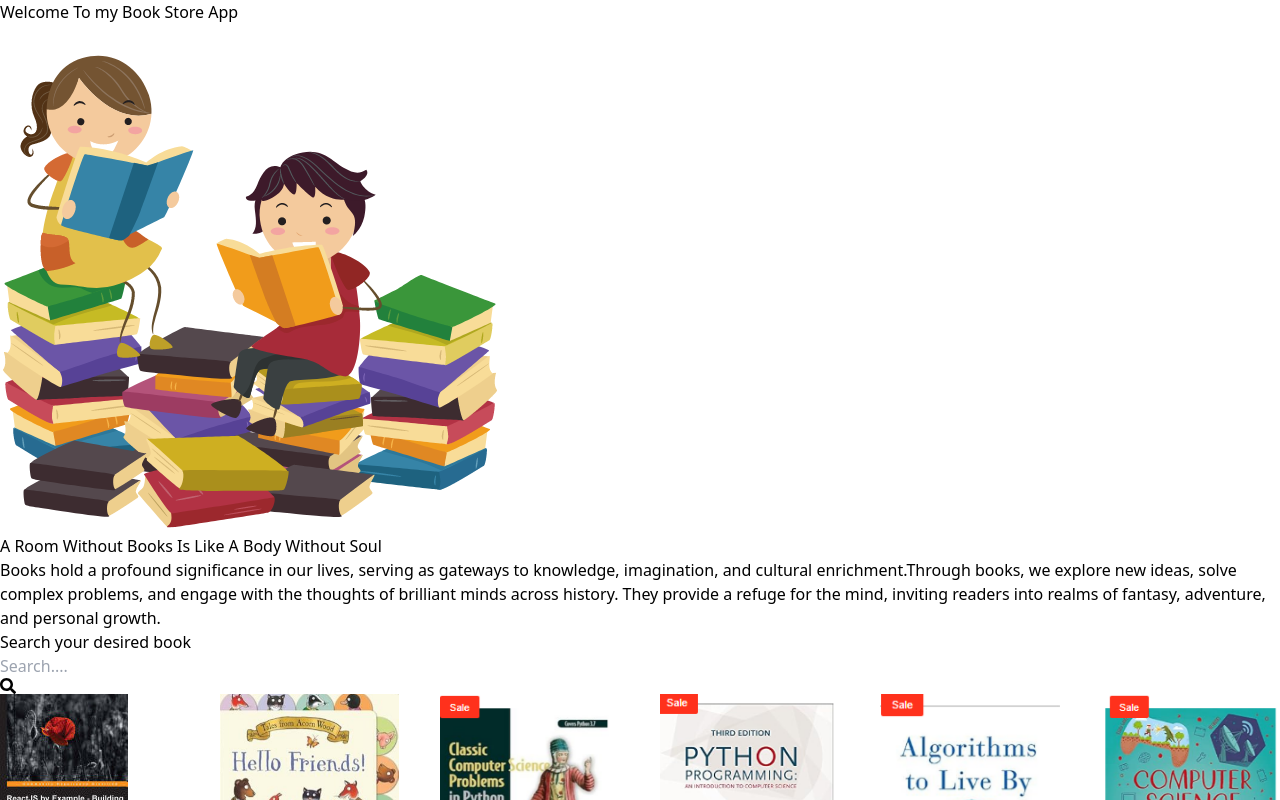
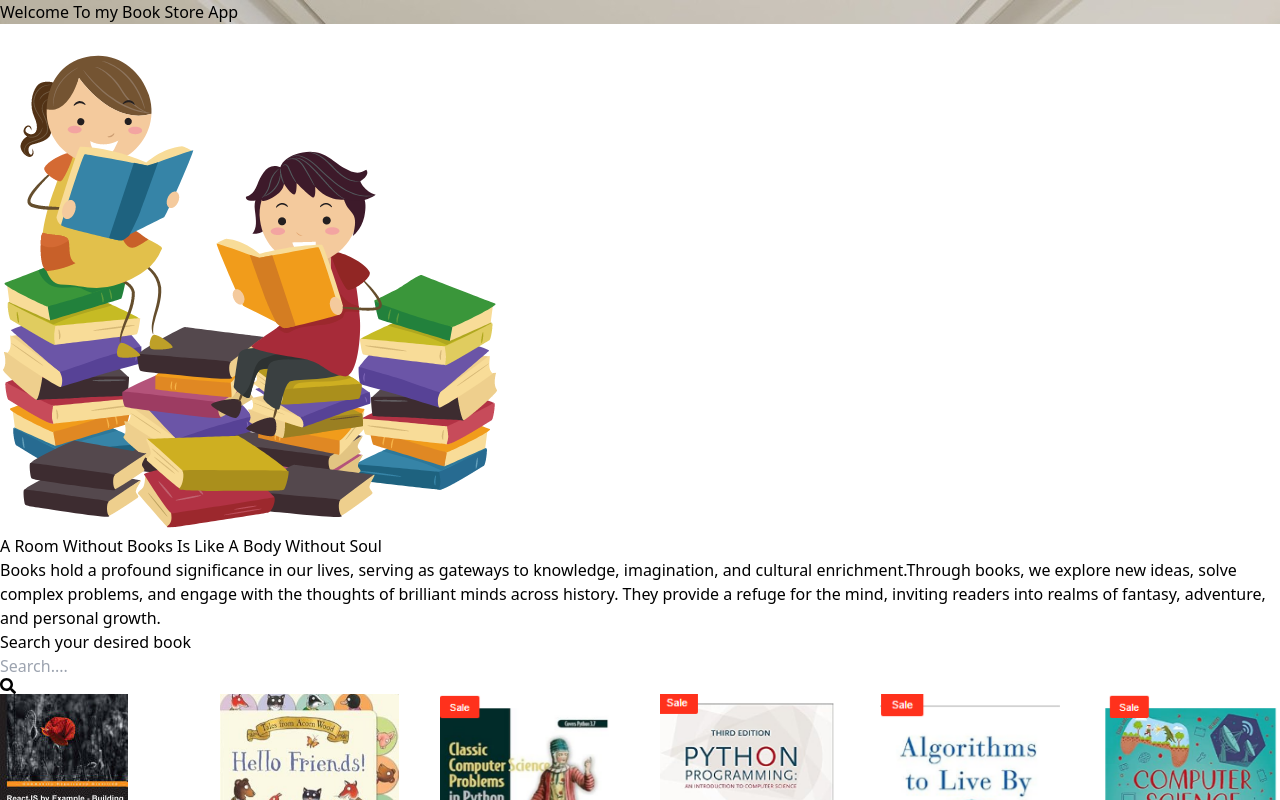
Before and after one commit to asiaahmadali/bookstore, a React (Vite) app: page /#/ in a window 1280 px wide. Shown: the top 800 px of the page. Built offline with nearby package versions, Linux system fonts and the light colour scheme.

Commit message:
changing path of img

```diff
--- a/src/Components/Home.jsx
+++ b/src/Components/Home.jsx
@@ -1,6 +1,9 @@
 function Home() {
   return (
-    <div className="bg-[url('images/bg.png')] w-full h-screen bg-cover bg-center">
+    <div
+      style={{ backgroundImage: "url('/images/bg.png')" }}
+      className="w-full h-screen bg-cover bg-center"
+    >
       <h1 className="text-center text-2xl md:text-3xl font-medium p-4 pt-14 text-white">
         Welcome To my Book Store App
       </h1>
```
